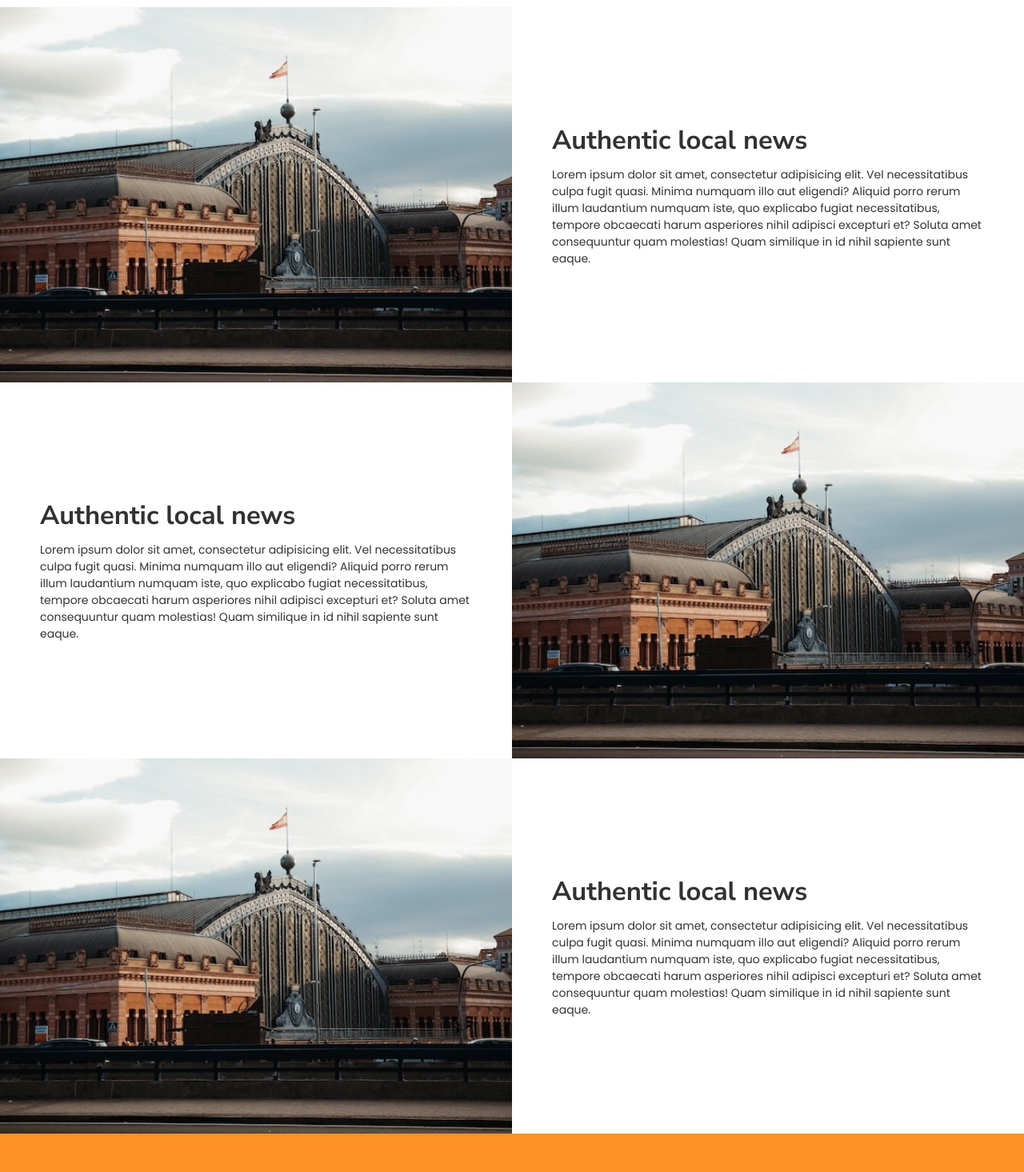
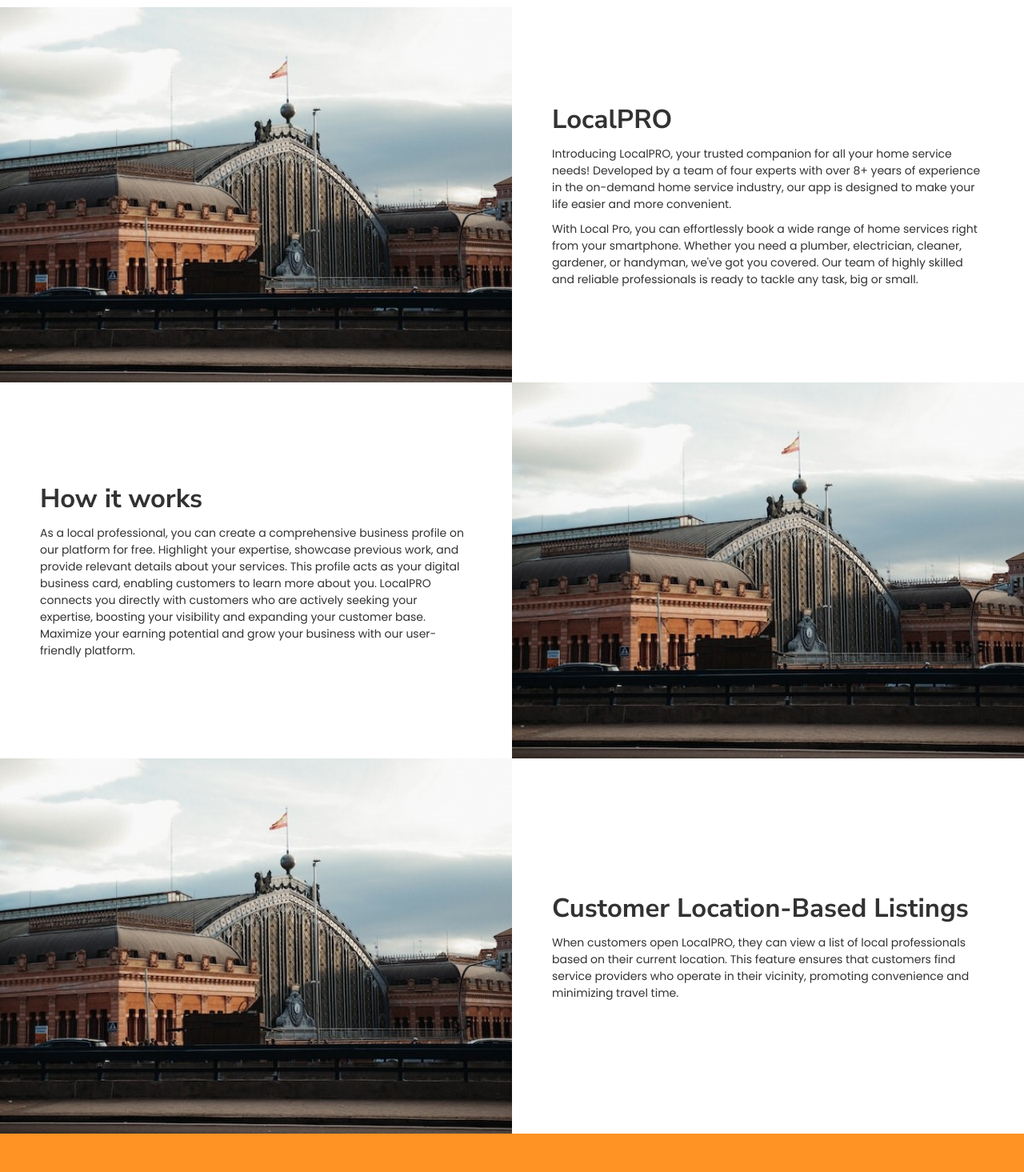
Before and after one commit to Shreyas-Aradhya/nearbypro, a React (Vite) app: page /category/1 in a window 1280 px wide. Shown: the part 1060-2525 px from the top of the page at 80% size. Built offline with nearby package versions, Linux system fonts and the light colour scheme.

Commit message:
Update: Home page content update

```diff
--- a/src/sections/HomePage/HeroBanner/HeroBanner.jsx
+++ b/src/sections/HomePage/HeroBanner/HeroBanner.jsx
@@ -15,26 +15,23 @@
     >
       <div className="container">
         <div className={styles["heading-container"]}>
-          {!title && (
+          {/* {!title && (
             <div className={styles["heading-icon"]}>
               <img src={locationIcon} alt="location icon" />
             </div>
-          )}
+          )} */}
           <h2 className={styles["heading-title"]}>
-            {title ? title : "LOCATION"}
+            {title ? title : "Invest less Earn More.."}
           </h2>
         </div>
         {!title && (
           <>
             <div className={styles["subtitle"]}>
-              <h3>
-                Lorem ipsum dolor sit amet, <br /> consectetur adipisicing.
-              </h3>
+              <h3>Take your local professional services to new heights!</h3>
             </div>
             <div className={styles["tagline"]}>
-              <span className={styles["fancy-txt"]}>Free</span> list your
-              business <br />
-              on nearby pro
+              Join <span className={styles["fancy-txt"]}>LocalPro</span> today
+              and unleash the power of direct customer connections.
             </div>
           </>
         )}
@@ -45,7 +42,7 @@
         )}
         <div className={styles["cta"]}>
           <Link to="/profile">
-            <Button variant="primary">List your business for free</Button>
+            <Button variant="primary">List your business now</Button>
           </Link>
         </div>
       </div>
--- a/src/sections/HomePage/HeroBanner/HeroBanner.module.css
+++ b/src/sections/HomePage/HeroBanner/HeroBanner.module.css
@@ -8,11 +8,12 @@
   height: 100vh;
   position: relative;
   display: flex;
-  align-items: end;
+  align-items: center;
 }
 @media (max-width: 767px) {
   .banner-wrapper {
     height: auto;
+    align-items: end;
   }
 }
 .banner-wrapper::after {
@@ -58,9 +59,10 @@
 .tagline {
   font-size: 2.2rem;
   font-weight: 600;
-  text-transform: uppercase;
+  /* text-transform: uppercase; */
   margin-bottom: 30px;
   color: #ffffff;
+  max-width: 500px;
 }
 
 .fancy-txt {
--- a/src/sections/HomePage/OurTeamWidget/OurTeamWidget.jsx
+++ b/src/sections/HomePage/OurTeamWidget/OurTeamWidget.jsx
@@ -2,13 +2,14 @@
 import team1 from "/img/team1.jpg";
 import team2 from "/img/team2.jpg";
 
-const OurTeamItem = ({ photo, name, description }) => {
+const OurTeamItem = ({ photo, name, description, designation }) => {
   return (
     <div className={styles["our-team-item"]}>
       <div className={styles["photo-container"]}>
         <img src={photo} alt="team photo" />
       </div>
       <h3 className={styles["name"]}>{name}</h3>
+      <h4 className={styles["designation"]}>{designation}</h4>
       <p className={styles["description"]}>{description}</p>
     </div>
   );
@@ -24,22 +25,37 @@
             <OurTeamItem
               photo={team1}
               name="Prakash"
-              description="Lorem ipsum dolor sit amet consectetur adipisicing elit. Voluptatem at fuga mollitia."
+              designation="Founder"
+              description="The Visionary founder behind the groundbreaking LocalPRO. An visionary leader driving
+              transformation in the On-Demand Service industry, With an impressive 15+ years of experience in the
+              on-demand service industry."
             />
             <OurTeamItem
               photo={team2}
-              name="Prakash"
-              description="Lorem ipsum dolor sit amet consectetur adipisicing elit. Voluptatem at fuga mollitia."
+              name="Basavaraj R"
+              designation="CTO"
+              description="With an impressive 7+ years of experience in the field of technology, brings invaluable
+              expertise and innovation to the development and growth of the app. With a deep understanding of
+              software architecture, mobile app frameworks, and emerging technologies, he leads our talented team
+              of developers in creating a robust and cutting-edge solution."
             />
             <OurTeamItem
               photo={team1}
-              name="Prakash"
-              description="Lorem ipsum dolor sit amet consectetur adipisicing elit. Voluptatem at fuga mollitia."
+              name="Anil Kumar HR"
+              designation="Marketing Manager"
+              description="With years of experience in the industry, He brings a wealth of knowledge in
+              developing effective marketing strategies to create brand awareness
+              and drive user acquisition. His expertise lies in understanding customer behavior, market trends, and
+              utilizing various marketing channels to maximize reach and impact."
             />
             <OurTeamItem
               photo={team2}
-              name="Prakash"
-              description="Lorem ipsum dolor sit amet consectetur adipisicing elit. Voluptatem at fuga mollitia."
+              name="Naveen Kumar GV"
+              designation="Creative Director"
+              description="Introducing Naveen Kumar GV, our talented Creative Director responsible for
+              crafting captivating and visually stunning content for the [App Name] website. With a keen eye for
+              design and a passion for creating immersive user experiences, Naveen brings a wealth of creativity
+              and expertise to our digital platform."
             />
           </div>
         </div>
--- a/src/sections/HomePage/OurTeamWidget/OurTeamWidget.module.css
+++ b/src/sections/HomePage/OurTeamWidget/OurTeamWidget.module.css
@@ -40,13 +40,19 @@
   }
 }
 
-.name {
+.name,
+.designation {
   font-size: 2rem;
   font-weight: 600;
   text-align: center;
+  margin-bottom: 10px;
+}
+
+.designation {
+  font-size: 1.2rem;
   margin-bottom: 20px;
 }
 
 .description {
-  text-align: center;
+  text-align: justify;
 }
--- a/src/sections/HomePage/TwoColumnAbout/TwoColumnAbout.jsx
+++ b/src/sections/HomePage/TwoColumnAbout/TwoColumnAbout.jsx
@@ -12,7 +12,9 @@
           <h3>{title}</h3>
         </div>
         <div className={styles["content-txt"]}>
-          <p>{text}</p>
+          {text?.map((p, index) => (
+            <p key={index}>{p}</p>
+          ))}
         </div>
       </div>
     </div>
@@ -28,33 +30,36 @@
       <div className="container-xl">
         <ContentRow
           img={img1}
-          title="Authentic local news"
-          text="Lorem ipsum dolor sit amet, consectetur adipisicing elit. Vel
-                necessitatibus culpa fugit quasi. Minima numquam illo aut
-                eligendi? Aliquid porro rerum illum laudantium numquam iste, quo
-                explicabo fugiat necessitatibus, tempore obcaecati harum
-                asperiores nihil adipisci excepturi et? Soluta amet consequuntur
-                quam molestias! Quam similique in id nihil sapiente sunt eaque."
+          title="LocalPRO"
+          text={[
+            `Introducing LocalPRO, your trusted companion for all your home service needs! Developed by a team
+          of four experts with over 8+ years of experience in the on-demand home service industry, our app is
+          designed to make your life easier and more convenient.`,
+            `With Local Pro, you can effortlessly book a wide range of home services right from your smartphone.
+          Whether you need a plumber, electrician, cleaner, gardener, or handyman, we've got you covered.
+          Our team of highly skilled and reliable professionals is ready to tackle any task, big or small.`,
+          ]}
         />
         <ContentRow
           img={img1}
-          title="Authentic local news"
-          text="Lorem ipsum dolor sit amet, consectetur adipisicing elit. Vel
-                necessitatibus culpa fugit quasi. Minima numquam illo aut
-                eligendi? Aliquid porro rerum illum laudantium numquam iste, quo
-                explicabo fugiat necessitatibus, tempore obcaecati harum
-                asperiores nihil adipisci excepturi et? Soluta amet consequuntur
-                quam molestias! Quam similique in id nihil sapiente sunt eaque."
+          title="How it works"
+          text={[
+            `As a local professional, you can create a comprehensive business profile on our platform for free.
+            Highlight your expertise, showcase previous work, and provide relevant details about your services.
+            This profile acts as your digital business card, enabling customers to learn more about you.
+            LocalPRO connects you directly with customers who are actively seeking your expertise, boosting
+            your visibility and expanding your customer base. Maximize your earning potential and grow your
+            business with our user-friendly platform.`,
+          ]}
         />
         <ContentRow
           img={img1}
-          title="Authentic local news"
-          text="Lorem ipsum dolor sit amet, consectetur adipisicing elit. Vel
-                necessitatibus culpa fugit quasi. Minima numquam illo aut
-                eligendi? Aliquid porro rerum illum laudantium numquam iste, quo
-                explicabo fugiat necessitatibus, tempore obcaecati harum
-                asperiores nihil adipisci excepturi et? Soluta amet consequuntur
-                quam molestias! Quam similique in id nihil sapiente sunt eaque."
+          title="Customer Location-Based Listings"
+          text={[
+            `When customers open LocalPRO, they can view a list of local professionals based on their current
+            location. This feature ensures that customers find service providers who operate in their vicinity,
+            promoting convenience and minimizing travel time.`,
+          ]}
         />
       </div>
     </div>
--- a/src/sections/HomePage/TwoColumnAbout/TwoColumnAbout.module.css
+++ b/src/sections/HomePage/TwoColumnAbout/TwoColumnAbout.module.css
@@ -38,6 +38,14 @@
   margin-bottom: 10px;
 }
 
+.content-txt p {
+  margin-bottom: 10px;
+}
+
+.content-txt p:last-child {
+  margin-bottom: 0px;
+}
+
 @media (max-width: 767px) {
   /* .content-row,
   .content-row:nth-child(even) {
```
